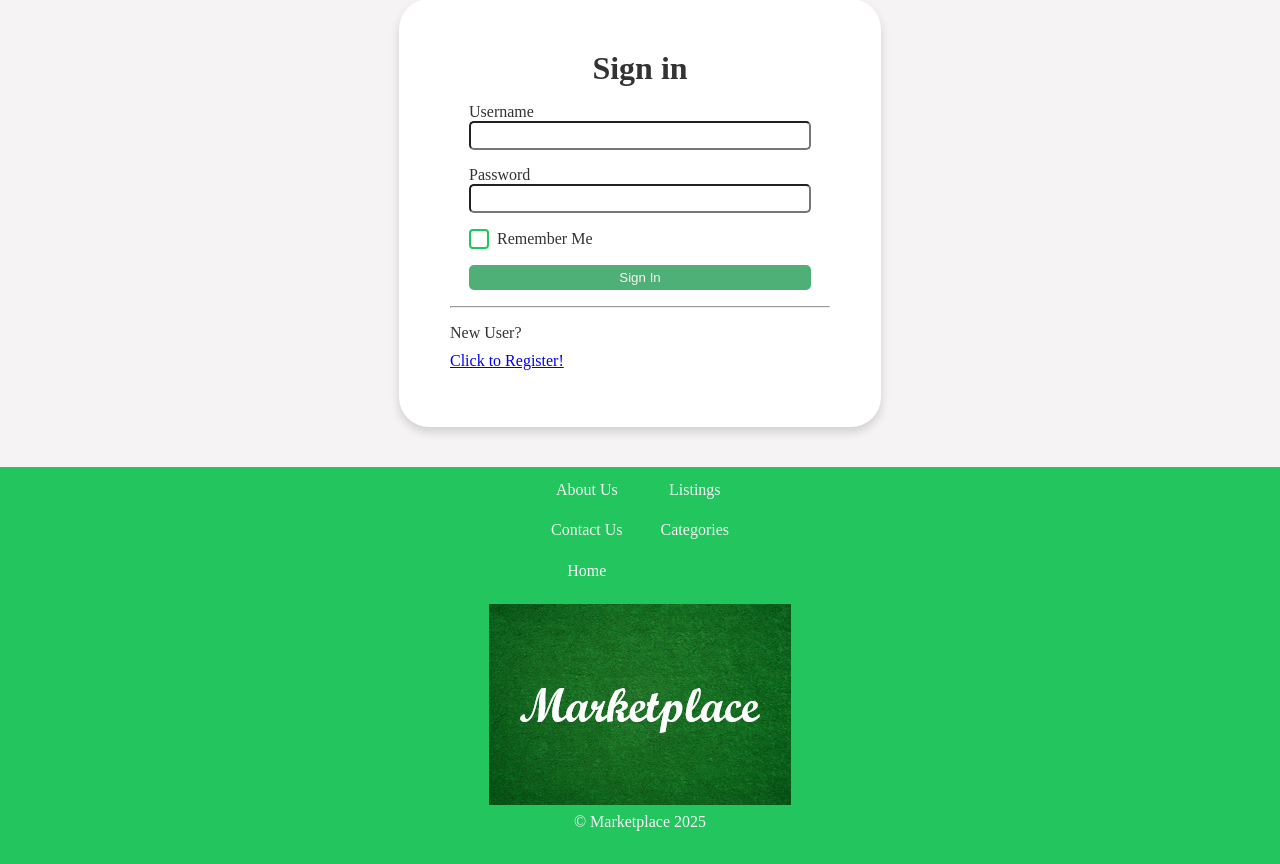
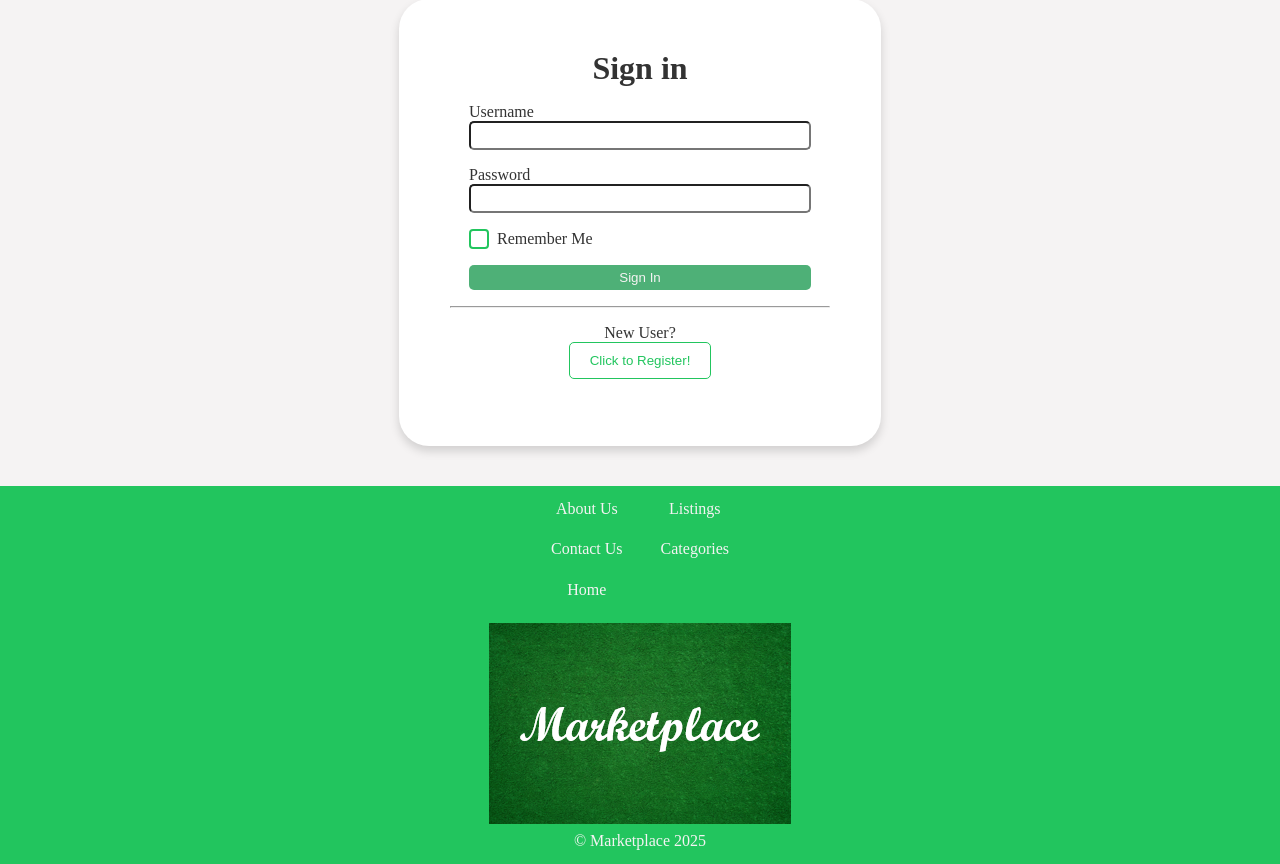
Before and after one commit to JasperK04/marketplace_project, a Flask app: page /login in a window 1280 px wide. Shown: the part 131-995 px from the top of the page. Before the commit the page ends 962 px from the top, so only its background shows below. Run offline with Flask 3, Linux system fonts and the light colour scheme; some libraries are stand-ins or nearby versions.

Commit message:
more bugfixes

```diff
--- a/app/static/css/login.css
+++ b/app/static/css/login.css
@@ -87,14 +87,14 @@ label[for="remember_me"]::after {
     background-color: var(--color-primary);
 }
 
-p .btn {
-    position: relative;
-    top: 10px;
+.new-user-callout {
+    text-align: center;
+    a {
+        color: var(--color-primary);
+        text-decoration: none
+    };
 }
 
-p .btn:hover {
-    background-color: var(--color-primary);
-}
 
 @media (max-width: 768px) {
 
--- a/app/templates/contact_us.html
+++ b/app/templates/contact_us.html
@@ -9,7 +9,7 @@
             <p>
                 For complaints, issues, bugs or other things:
                 <p>
-                Email: devteam@marketplace.com<br>
+                Email: dev@marketplace.com<br>
                 Phone number: 06-11223344<br>
                 </p>
             </p>
--- a/app/templates/login.html
+++ b/app/templates/login.html
@@ -21,8 +21,8 @@
         <p>{{ form.submit() }}</p>
     </form>
     <hr>
-    <p>
+    <p class="new-user-callout">
         New User?<br/>
-        <a class="btn" href="{{ url_for('routes.register') }}">Click to Register!</a>
+        <button class="outline"><a href="{{ url_for('routes.register') }}">Click to Register!</a></button>
     </p>
 {% endblock %}
```
